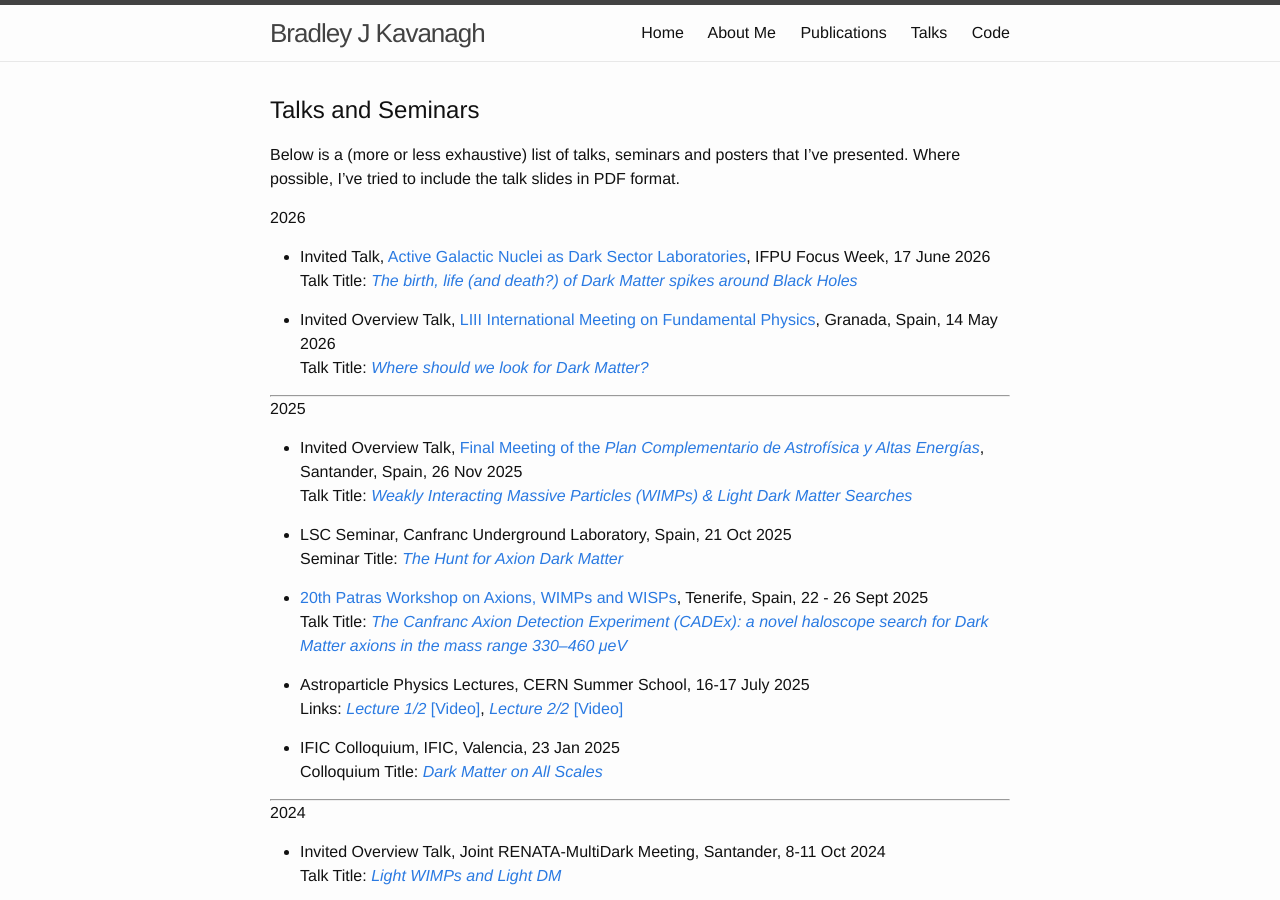
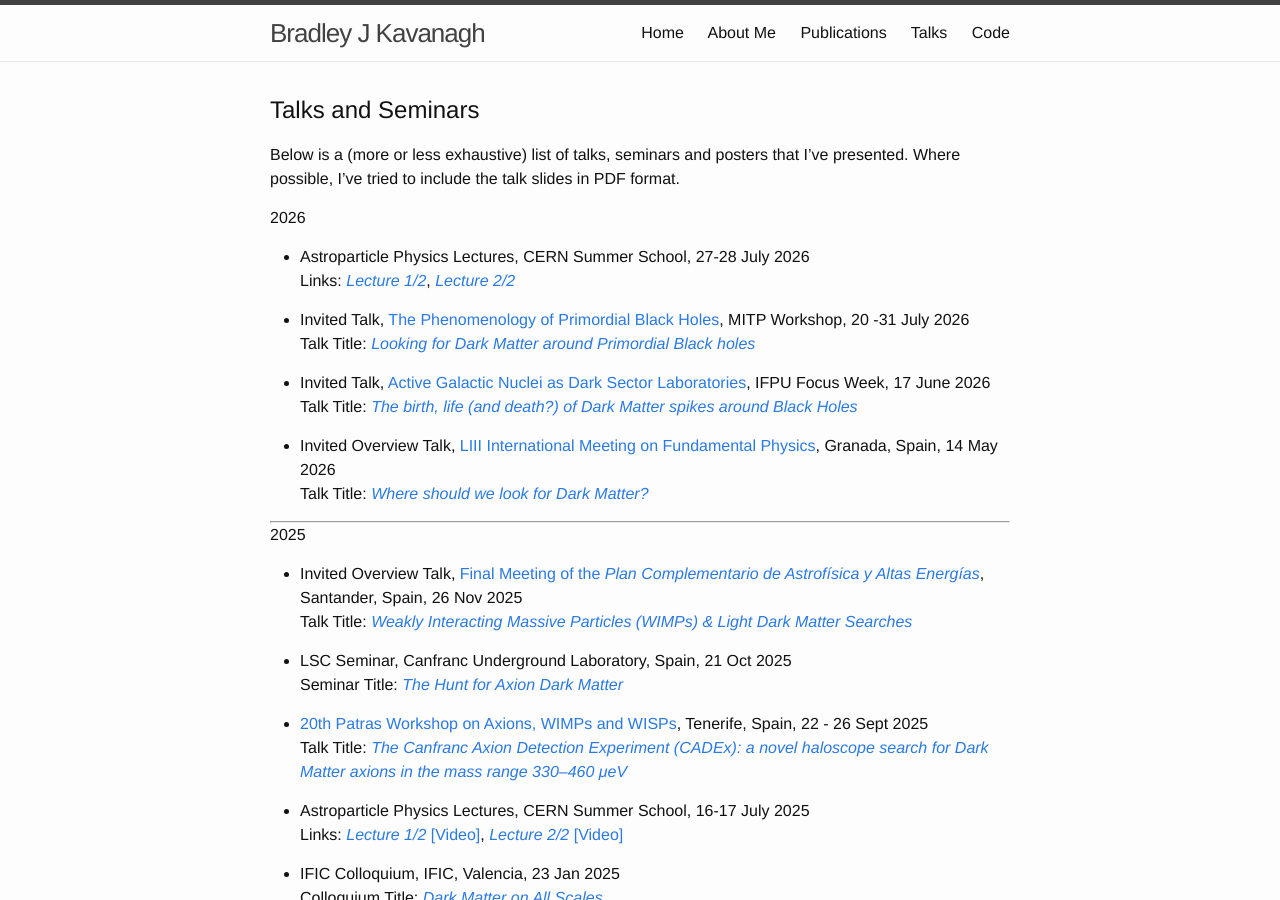
Before and after one commit to bradkav/bradkav.github.io, a Jekyll site: the page built from talks.md, in a window 1280 px wide and 900 px high. Built offline with Jekyll 4.4.1, drawn with Linux system fonts in a browser that asks for light colours.

Commit message:
Added MITP + CERN Talks

```diff
--- a/talks.md
+++ b/talks.md
@@ -10,6 +10,12 @@ weight: 4
 Below is a (more or less exhaustive) list of talks, seminars and posters that I've presented. Where possible, I've tried to include the talk slides in PDF format.
 
 #### 2026
+
+- Astroparticle Physics Lectures, CERN Summer School, 27-28 July 2026
+Links: [*Lecture 1/2*](/assets/slides/Astroparticle_CERN_summer_school_2026_Lecture1_small.pdf), [*Lecture 2/2*](/assets/slides/Astroparticle_CERN_summer_school_2026_Lecture2_small.pdf)
+
+- Invited Talk, [The Phenomenology of Primordial Black Holes](https://indico.mitp.uni-mainz.de/event/452/), MITP Workshop, 20 -31 July 2026
+Talk Title: [*Looking for Dark Matter around Primordial Black holes*](/assets/slides/KAVANAGH_MITP_July2026.pdf)
 
 - Invited Talk, [Active Galactic Nuclei as Dark Sector Laboratories](https://harvard-neutrinos.rc.fas.harvard.edu/event/33/timetable/#20260619), IFPU Focus Week, 17 June 2026
 Talk Title: [*The birth, life (and death?) of Dark Matter spikes around Black Holes*](/assets/slides/KAVANAGH_Trieste_June2026_small.pdf)
```
Also changed, not shown: 3 other files.
